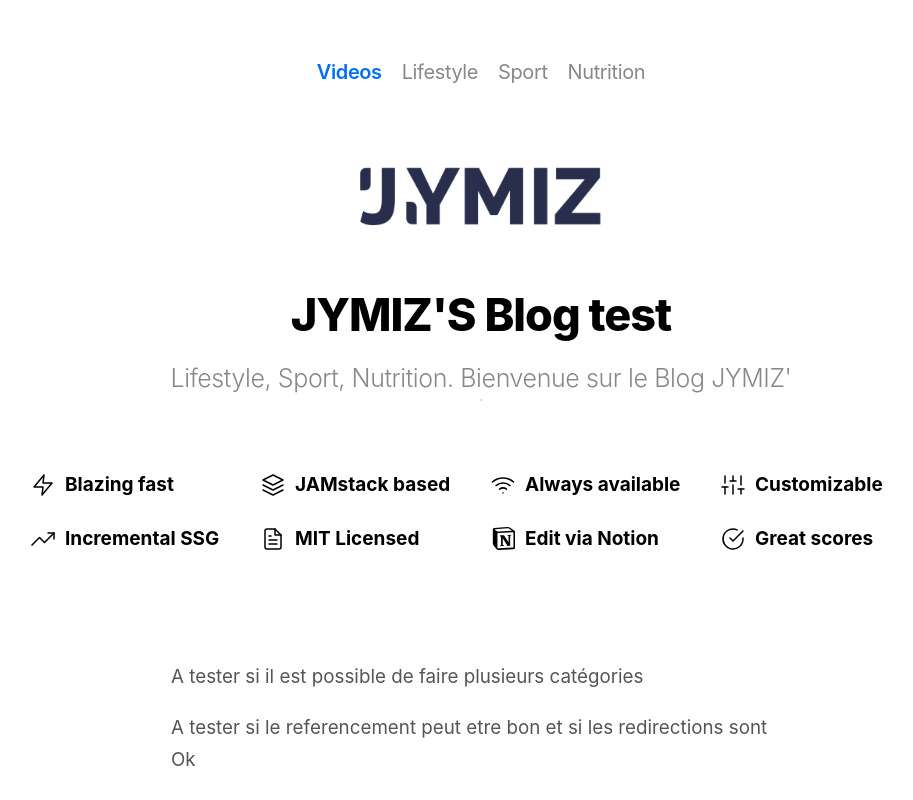
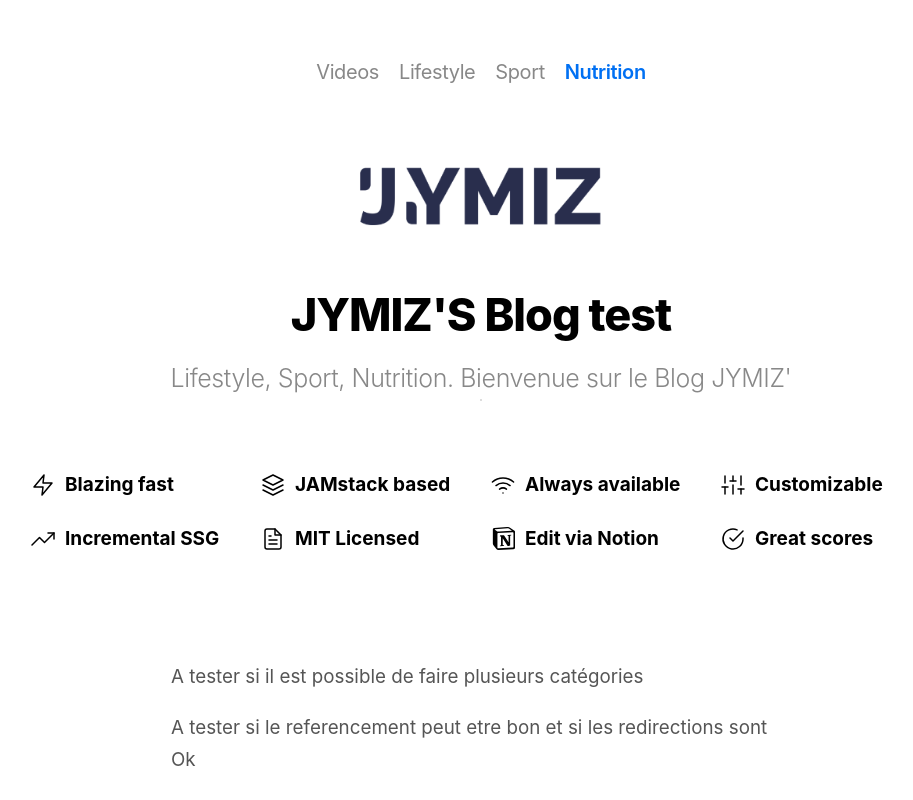
Before and after one commit to hugoblm/notion-blog, a Next.js app: page / in a window 1280 px wide. Shown: the top 800 px of the page, without its empty margins (159-1072 px from the left). Built offline with nearby package versions, Linux system fonts and the light colour scheme.

Commit message:
Update header.tsx

```diff
--- a/src/components/header.tsx
+++ b/src/components/header.tsx
@@ -5,10 +5,10 @@
 import styles from '../styles/header.module.css'
 
 const navItems: { label: string; page?: string; link?: string }[] = [
-  { label: 'Videos', page: '/' },
+  { label: 'Videos', link: 'https://www.notion.so/jymiz/JYMIZ-Exercice-021a4b9fa0564233bff84cdad175bbb0' },
   { label: 'Lifestyle', page: '/blog' },
   { label: 'Sport', page: '/contact' },
-  { label: 'Nutrition', link: 'https://github.com/ijjk/notion-blog' },
+  { label: 'Nutrition', page: '/' },
 ]
 
 const ogImageUrl = 'https://notion-blog.now.sh/og-image.png'
```
